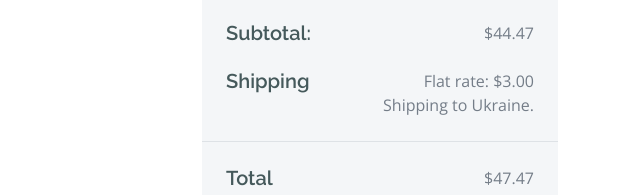
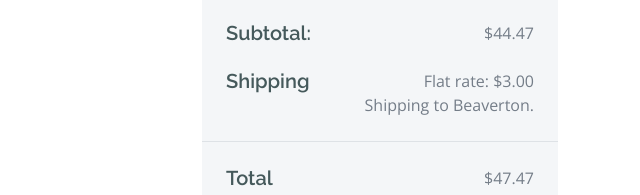
Before and after one commit to arjavatech/seaFresh, a plain HTML site: page cart.html in a window 1280 px wide. Shown: the part 942-1137 px from the top of the page, 640-1280 px from the left. Drawn offline with nearby package versions, Linux system fonts and the light colour scheme.

Commit message:
cart design

```diff
--- a/cart.html
+++ b/cart.html
@@ -238,7 +238,7 @@
                                         <p class="mb-0">Flat rate: $3.00</p>
                                     </div>
                                 </div>
-                                <p class="mb-0 text-end">Shipping to Ukraine.</p>
+                                <p class="mb-0 text-end">Shipping to Beaverton.</p>
                             </div>
                             <div class="py-4 mb-4 border-top border-bottom d-flex justify-content-between">
                                 <h5 class="mb-0 ps-4 me-4">Total</h5>
```
